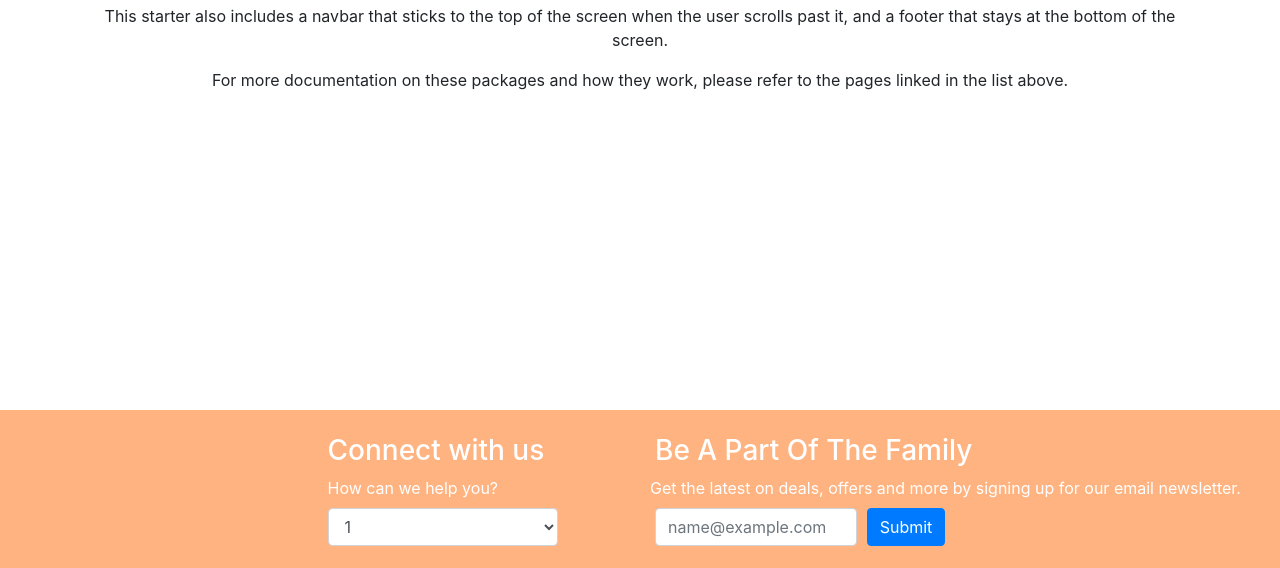
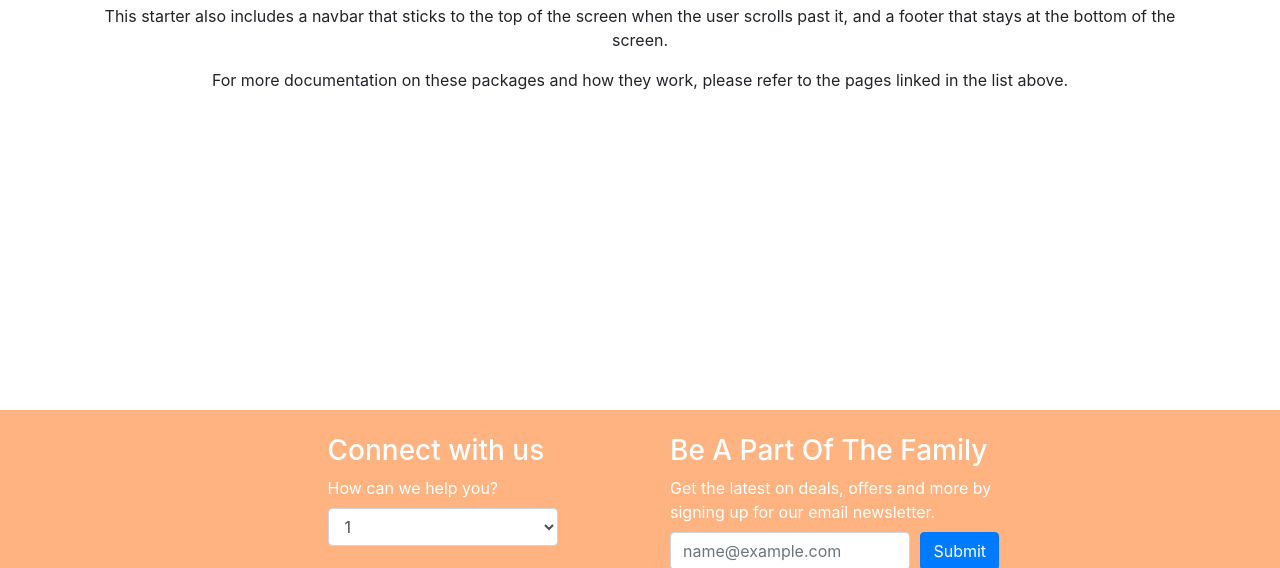
Before and after one commit to afizsavage/Mide-Ice-Cream-SIte, a Gatsby site: page / in a window 1280 px wide. Shown: the part 390-958 px from the top of the page. Built offline with nearby package versions, Linux system fonts and the light colour scheme; Gatsby itself is replaced by a stand-in of ours; a web font is replaced by a local one.

Commit message:
horizontal scrolling problem solved

```diff
--- a/src/components/footer.js
+++ b/src/components/footer.js
@@ -6,7 +6,7 @@ import { ImYoutube, ImFacebook, ImInstagram, ImTwitter } from "react-icons/im"
 const Footer = () => {
   return (
     <footer className="d-flex flex-column">
-      <div className="d-flex flex-column topFooterContent py-4">
+      <div className="d-flex flex-column overflow-hidden topFooterContent py-4">
         <Row className="row connect">
           <Col sm className="contact justify-content-center">
             {" "}
@@ -28,23 +28,23 @@ const Footer = () => {
           </Col>
           <Col sm className="newsletter">
             {" "}
-            <div className="inner-newsletter">
+            <div className="inner-newsletter col-lg-10">
               <h3>Be A Part Of The Family</h3>
               <Form>
                 <Form.Row controlId="exampleForm.ControlInput1">
                   {" "}
-                  <Form.Label className="">
+                  <Form.Label className="col-lg-8">
                     Get the latest on deals, offers and more by signing up for
                     our email newsletter.{" "}
                   </Form.Label>
-                  <Col lg={4}>
+                  <Col lg={6}>
                     <Form.Control
                       className="mail"
                       type="email"
                       placeholder="name@example.com"
                     />
                   </Col>{" "}
-                  <Col lg={2}>
+                  <Col lg={1}>
                     <Button type="submit">Submit</Button>
                   </Col>
                 </Form.Row>
```
